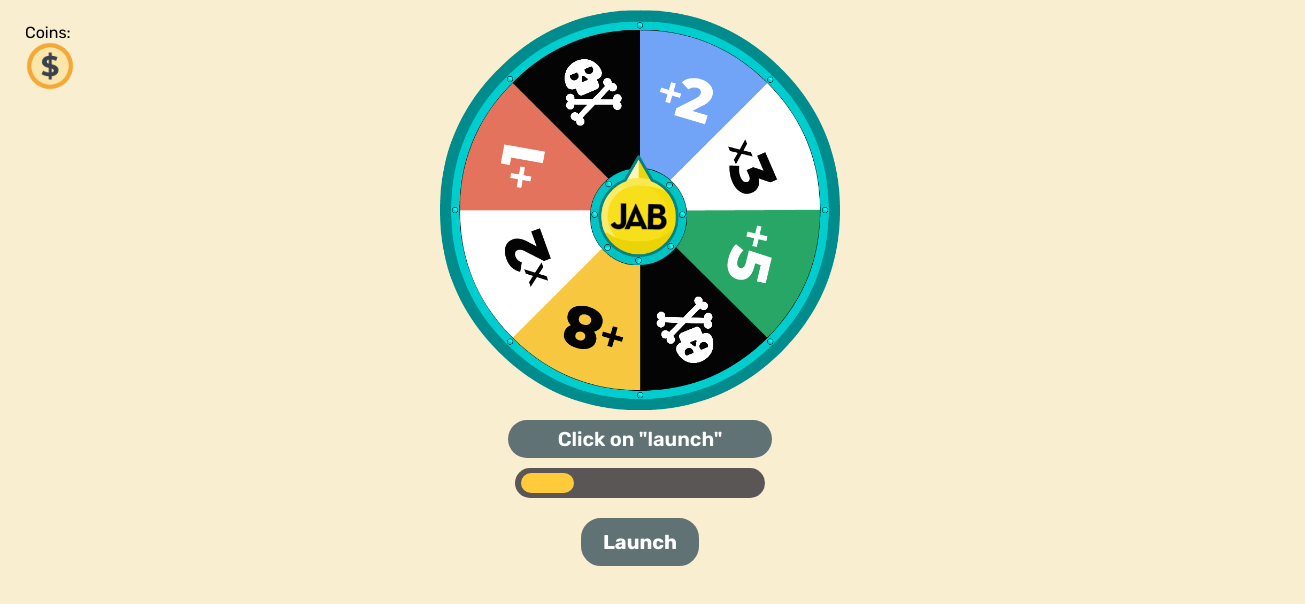
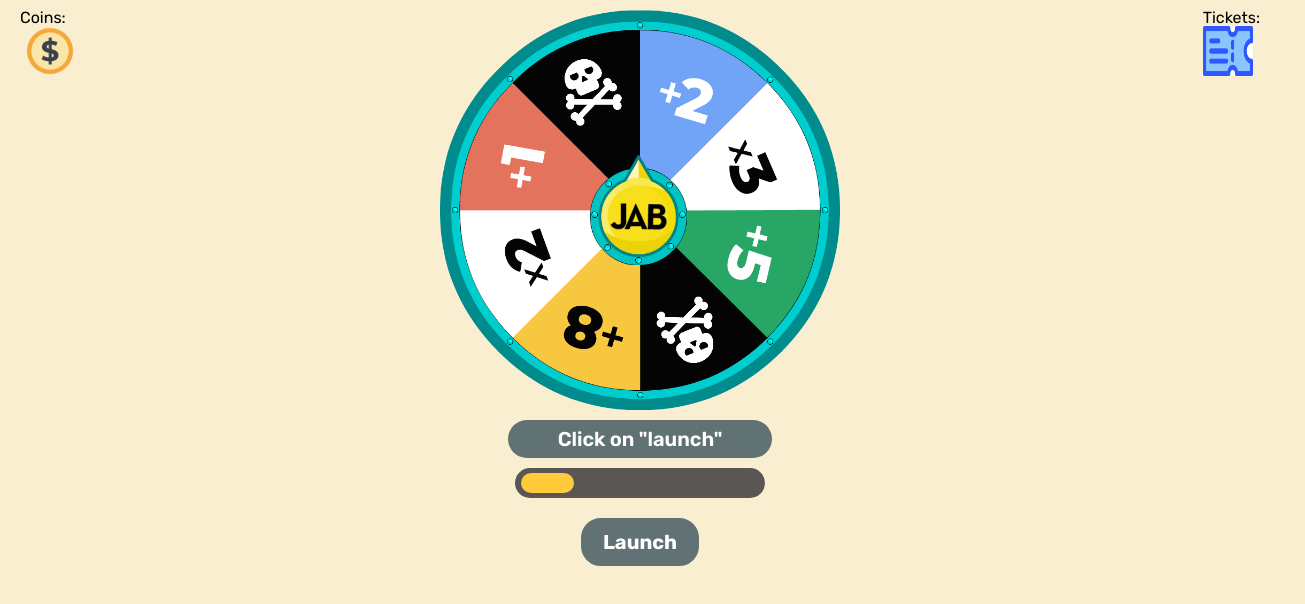
Before and after one commit to Alejandrox27/Fortune-wheel, a React (Vite) app: page / in a window 1280 px wide. Shown: the top 604 px of the page, 1305 px wide, since content can reach past the window. Built offline with nearby package versions, Linux system fonts and the light colour scheme.

Commit message:
Add tickets

```diff
--- a/src/App.css
+++ b/src/App.css
@@ -34,9 +34,26 @@
   position: absolute;
   width: 100px;
 }
-.coin{
+
+.object{
   width: 50px;
   height: 50px;
+}
+
+.coins{
+  margin-left: 20px;
+}
+
+.tickets{
+  margin-right: 20px;
+}
+
+.coin{
+  margin-left: 5px;
+}
+
+.ticket{
+  margin-right: 5px;
 }
 
 .objects{
@@ -44,12 +61,11 @@
   display: flex;
   flex-direction: row;
   align-items: start;
-  justify-content: start;
+  justify-content: space-between;
   height: 100%;
   width: 100%;
-  padding-left: 50px;
-  padding-top: 50px;
   z-index: -1;
+  margin-top: 20px;
 }
 
 .launch-text{
@@ -143,12 +159,12 @@
     width: 40px;
   }
 
-  .coin{
+  .object{
     width: 22px;
     height: 22px;
   }
 
-  .coins-text{
+  .object-text{
     font-size: 13px;
   }
 
@@ -174,7 +190,7 @@
     width: 35px;
   }
 
-  .coin{
+  .object{
     width: 22px;
     height: 22px;
   }
--- a/src/App.jsx
+++ b/src/App.jsx
@@ -1,7 +1,7 @@
 import wheel from "./imgs/wheel.png";
 import arrow from "./imgs/arrow.png";
 import coin from "./imgs/coin.png";
-import ticker from "./imgs/ticket.png";
+import ticket from "./imgs/ticket.png";
 
 import "./App.css"
 import "./reset.css"
@@ -73,11 +73,14 @@ function App(){
     <div className="container">
       <div className="objects">
         <div className="coins">
-          <h2 className="coins-text">Coins:</h2>
-          <img src={coin} alt="Coin" className="coin" />
+          <h2 className="object-text">Coins:</h2>
+          <img src={coin} alt="Coin" className="object coin" />
         </div>
 
-        <div className="tickets"></div>
+        <div className="tickets">
+          <h2 className="object-text">Tickets:</h2>
+          <img src={ticket} alt="Ticket" className="object ticket" />
+        </div>
       </div>
       <div className="wheel-container">
         <img className="wheel"
```
